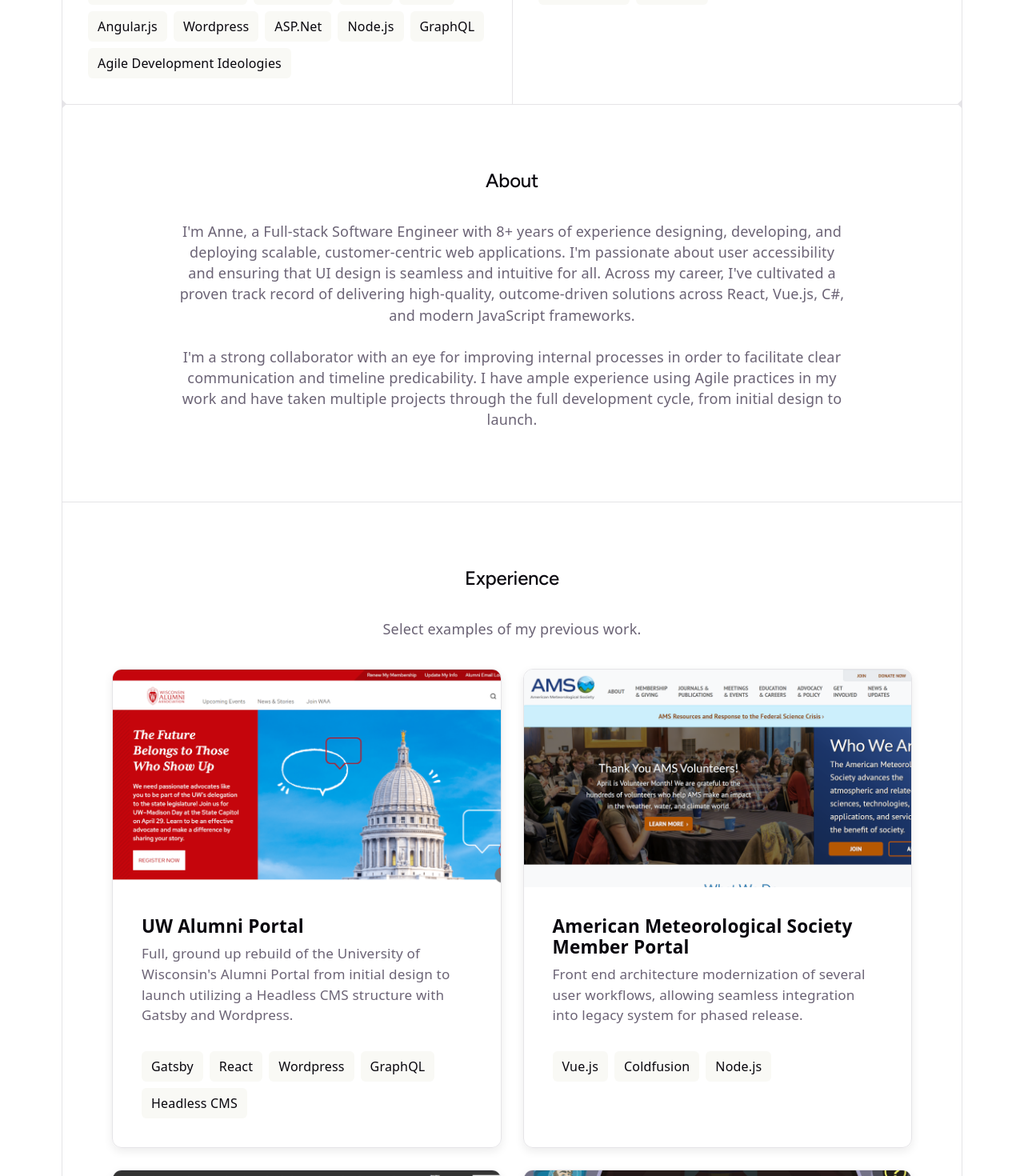
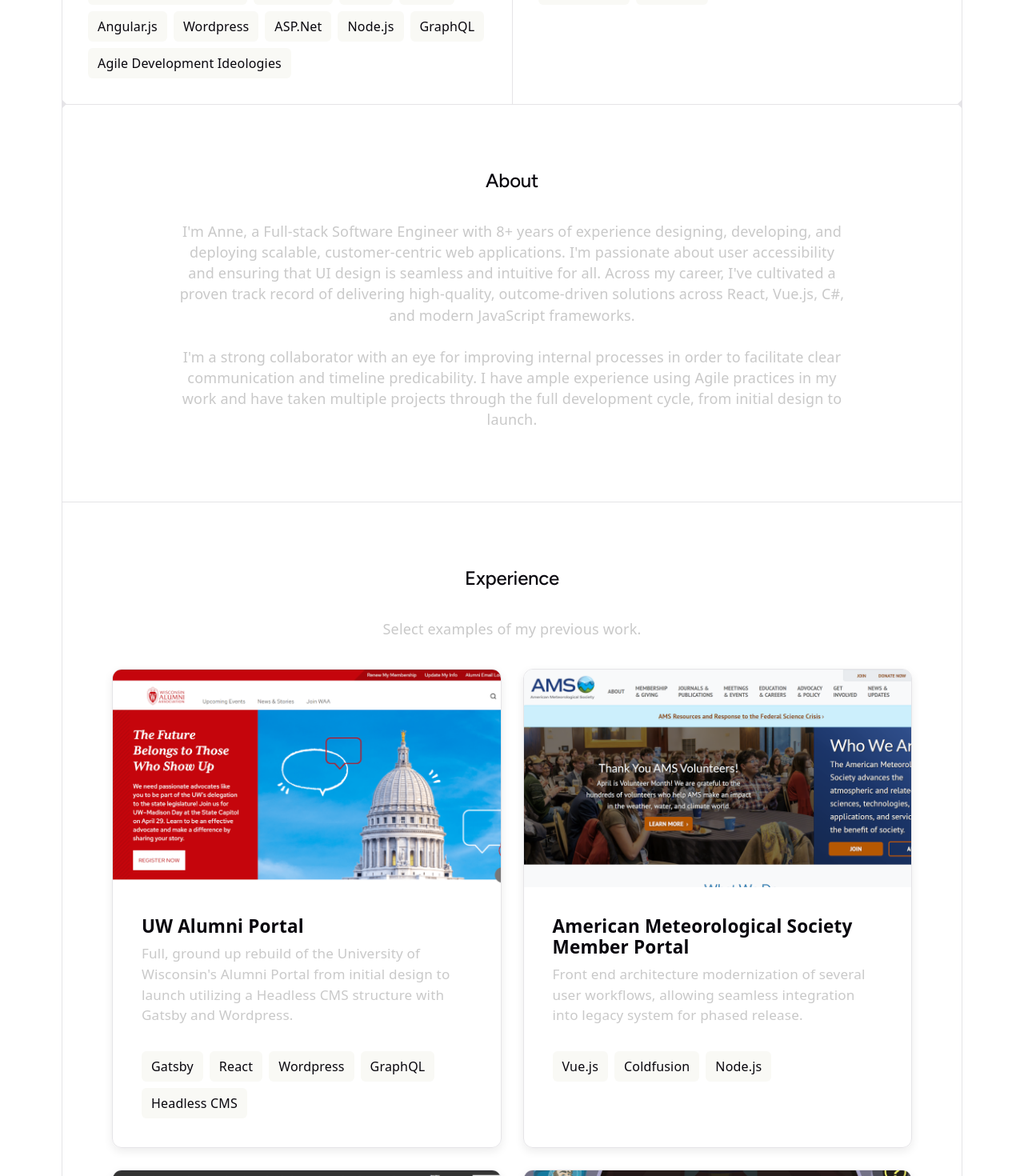
Before and after one commit to AnneFonicello/Portfolio, a React (Vite) app: page / in a window 1280 px wide. Shown: the part 560-2030 px from the top of the page at 80% size. Built offline with nearby package versions, Linux system fonts and the light colour scheme.

Commit message:
Text color fix and small warning fix

```diff
--- a/src/App.jsx
+++ b/src/App.jsx
@@ -48,7 +48,7 @@
         <div className="ticks"></div>
 
      </section>
-     <section id="about" class="page-section">
+     <section id="about" className="page-section">
           <div className="center">
             <h2>About</h2>
             <p>
@@ -67,7 +67,7 @@
           </div>
       </section>
 
-      <section id="experience" class="page-section">
+      <section id="experience" className="page-section">
           <div className="center">
             <h2>Experience</h2>
             <p>
--- a/src/index.css
+++ b/src/index.css
@@ -1,6 +1,6 @@
 @import url('https://fonts.googleapis.com/css2?family=Courier+Prime:ital,wght@0,400;0,700;1,400;1,700&family=Figtree:ital,wght@0,300..900;1,300..900&family=Niconne&display=swap');
 :root {
-  --text: #6b6375;
+  --text: #C9C9C9;
   --text-h: #08060d;
   --bg: #fff;
   --border: #e5e4e7;
```
